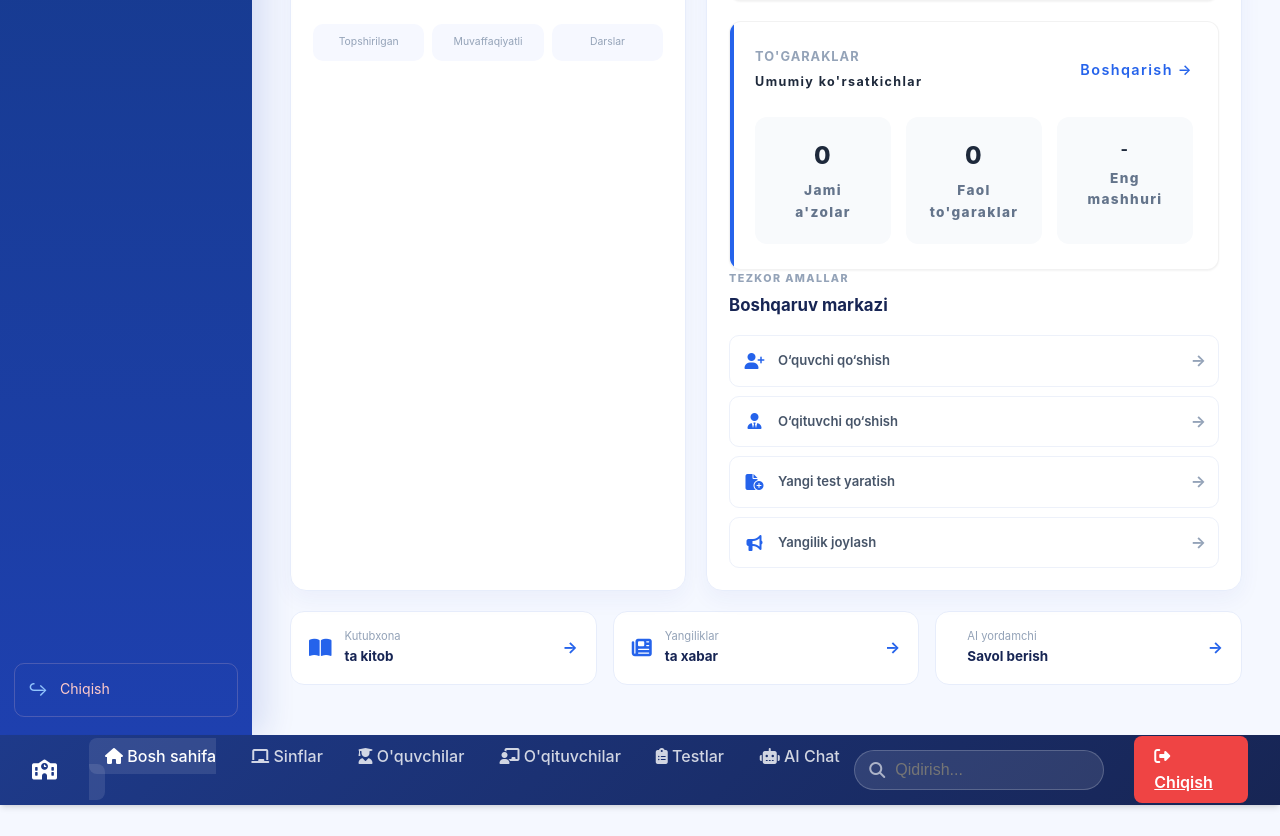
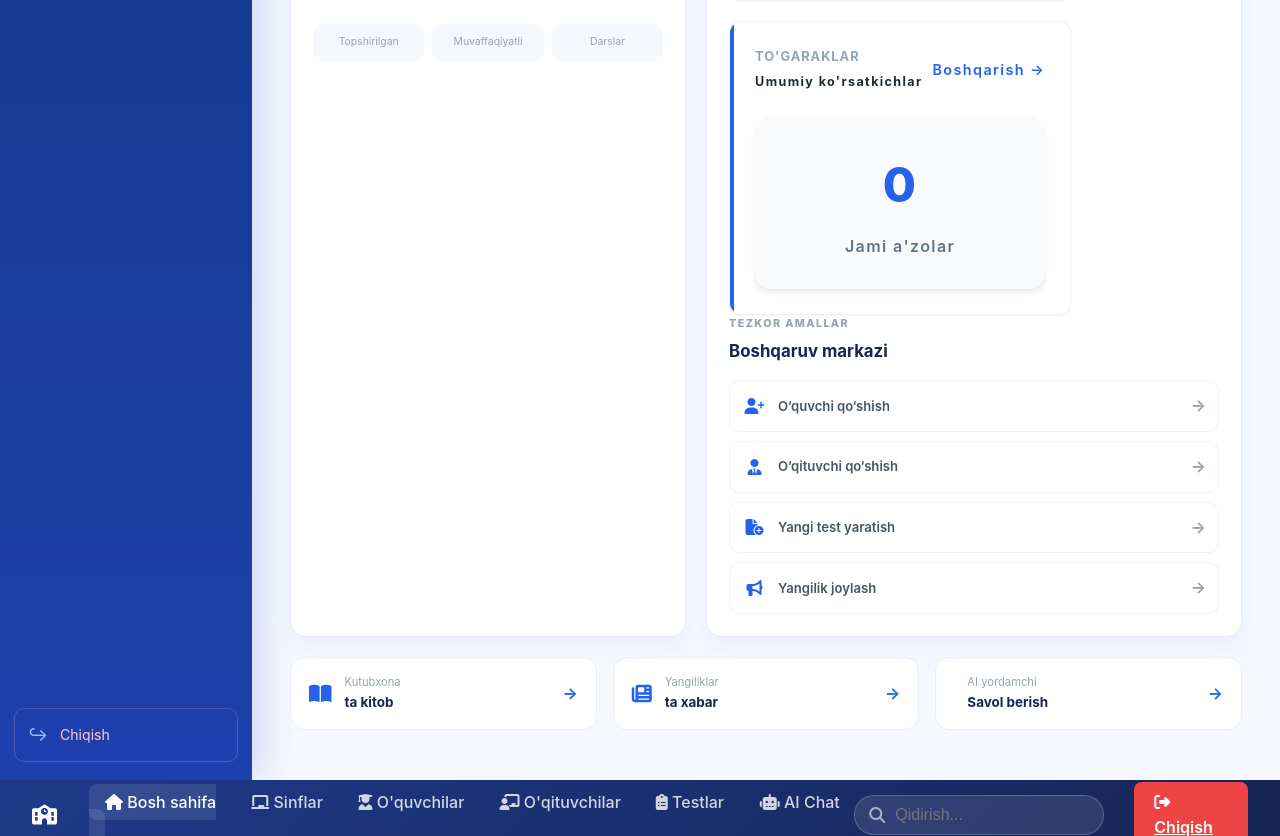
Before and after one commit to inatillayevsuhrob6-prog/maktab-portal, a Flask app: template templates/dashboard.html in a window 1280 px wide. Shown: the part 1096-1932 px from the top of the page. Run offline with Flask 3, Linux system fonts and the light colour scheme; the template is opened without the code that fills it, so the values that code supplies are empty; some libraries are stand-ins or nearby versions.

Commit message:
Simplify clubs stats to show only total members

```diff
--- a/templates/dashboard.html
+++ b/templates/dashboard.html
@@ -123,19 +123,11 @@
         <a href="/clubs/manage" style="color:#2563eb; text-decoration:none; font-weight:600; font-size:0.9rem;">Boshqarish →</a>
     </div>
 
-    <div id="clubs-stats-container" style="display: grid; grid-template-columns: repeat(3, 1fr); gap: 15px;">
-        <!-- Ma'lumotlar JS orqali yuklanadi -->
-        <div style="background:#f8fafc; padding:20px; border-radius:12px; text-align:center;">
-            <div style="font-size:1.5rem; font-weight:800; color:#1e293b;" id="stat-members">...</div>
-            <div style="color:#64748b; font-size:0.85rem; margin-top:5px;">Jami a'zolar</div>
-        </div>
-        <div style="background:#f8fafc; padding:20px; border-radius:12px; text-align:center;">
-            <div style="font-size:1.5rem; font-weight:800; color:#1e293b;" id="stat-active">...</div>
-            <div style="color:#64748b; font-size:0.85rem; margin-top:5px;">Faol to'garaklar</div>
-        </div>
-        <div style="background:#f8fafc; padding:20px; border-radius:12px; text-align:center;">
-            <div style="font-size:1rem; font-weight:700; color:#1e293b; white-space:nowrap; overflow:hidden; text-overflow:ellipsis;" id="stat-popular">...</div>
-            <div style="color:#64748b; font-size:0.85rem; margin-top:5px;">Eng mashhuri</div>
+    <div id="clubs-stats-container" style="display: flex; justify-content: center;">
+        <!-- Faqat Jami a'zolar kartasi -->
+        <div style="background:#f8fafc; padding:30px; border-radius:16px; text-align:center; width: 100%; max-width: 300px; box-shadow: 0 4px 6px -1px rgba(0, 0, 0, 0.1);">
+            <div style="font-size:3rem; font-weight:800; color:#2563eb;" id="stat-members">0</div>
+            <div style="color:#64748b; font-size:1rem; margin-top:10px; font-weight: 600;">Jami a'zolar</div>
         </div>
     </div>
 </div>
@@ -144,9 +136,8 @@
     fetch('/clubs/stats')
         .then(r => r.json())
         .then(data => {
-            document.getElementById('stat-members').innerText = data.total_members || 0;
-            document.getElementById('stat-active').innerText = data.active_clubs || 0;
-            document.getElementById('stat-popular').innerText = data.popular_club || "-";
+            const membersEl = document.getElementById('stat-members');
+            if (membersEl) membersEl.innerText = data.total_members || 0;
         })
         .catch(e => console.log("Clubs stats error:", e));
 </script>
```
